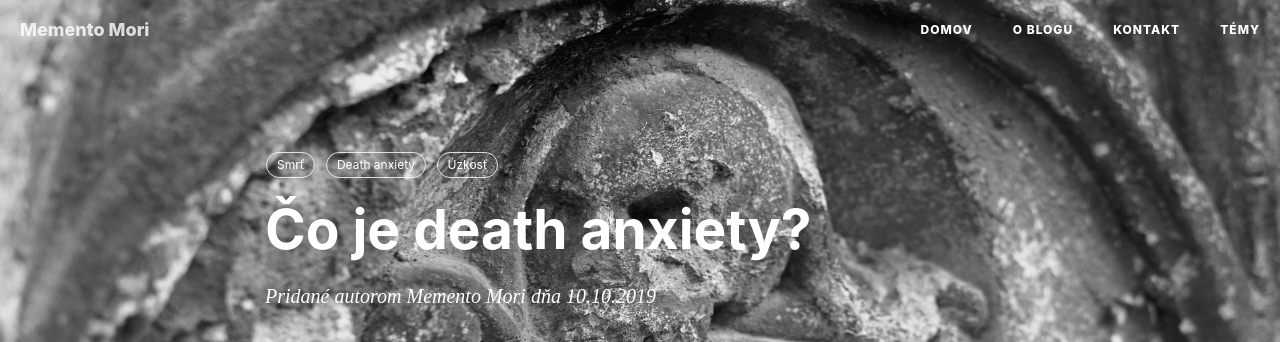
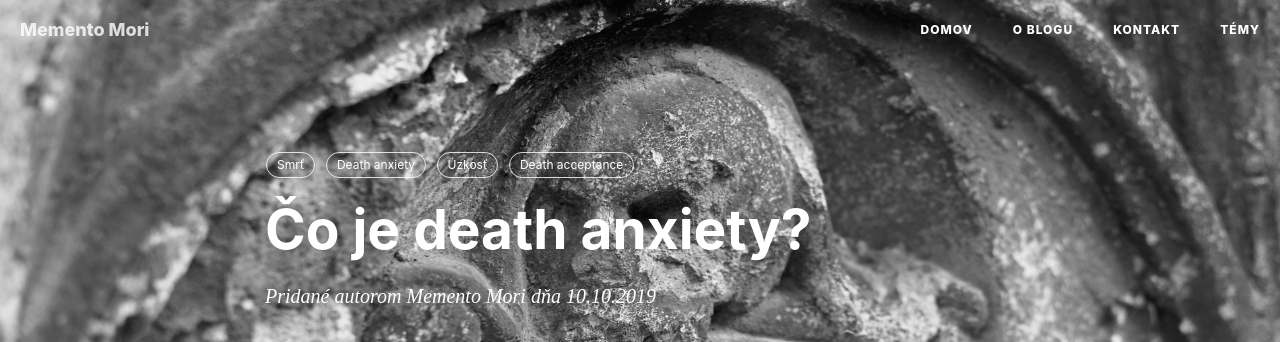
Before and after one commit to karolinadh/karolinadh.github.io, a Jekyll site: the page built from _posts/2019-10-10-death-anxiety.markdown, in a window 1280 px wide. Shown: the top 342 px of the page. Built offline with Jekyll 4.4.1, drawn with Linux system fonts in a browser that asks for light colours; nearby versions of some CDN libraries; comment, search, counter and statistics services are not loaded.

Commit message:
blog post 9

```diff
--- a/_posts/2019-10-10-death-anxiety.markdown
+++ b/_posts/2019-10-10-death-anxiety.markdown
@@ -9,6 +9,7 @@ tags:
     - Smrť
     - Death anxiety
     - Úzkosť
+    - Death acceptance
 
 ---
 
```
